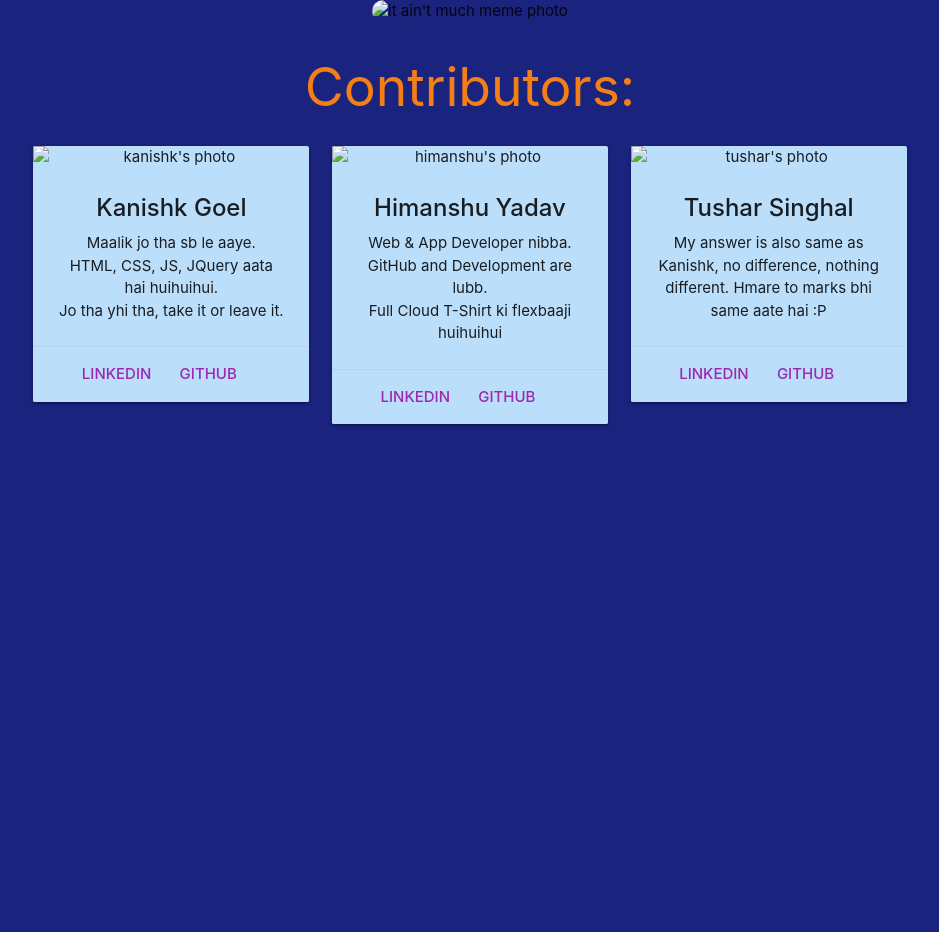
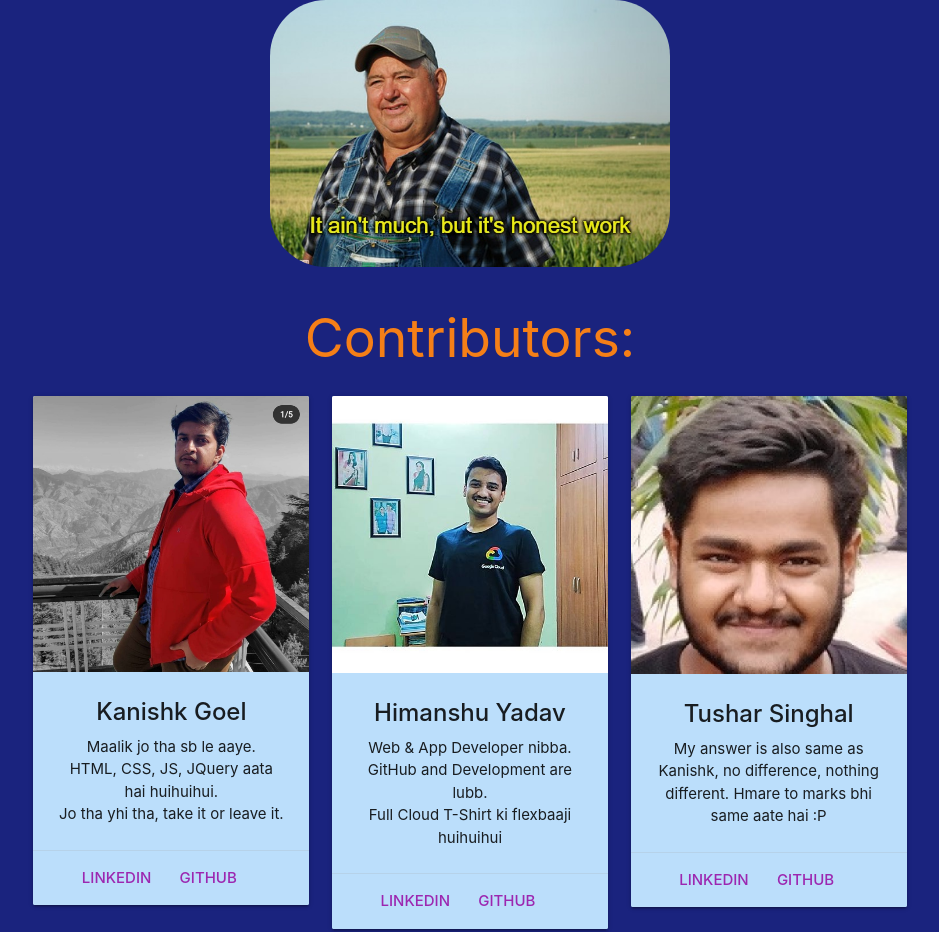
Before and after one commit to muskemteers/OurSQL, a plain HTML site: page html/creators.html in a window 1280 px wide. Shown: the whole page, without its empty margins (170-1109 px from the left). Before the commit the page ends 800 px from the top, so only its background shows below. Drawn offline with nearby package versions, Linux system fonts and the light colour scheme; the site is published under a folder, as on GitHub Pages, so addresses that start at the root find nothing.

Commit message:
Added links to photos and index link to creator

```diff
--- a/html/creators.html
+++ b/html/creators.html
@@ -3,6 +3,7 @@
 
 <head>
     <meta charset="UTF-8">
+    <link rel="icon" type="image/png" href="./../img/OurSQL.png">
     <link rel="stylesheet" href="https://fonts.googleapis.com/icon?family=Material+Icons">
     <link rel="stylesheet" href="https://code.jquery.com/ui/1.12.1/themes/base/jquery-ui.css">
     <link rel="stylesheet" href="https://cdnjs.cloudflare.com/ajax/libs/materialize/1.0.0/css/materialize.min.css">
@@ -22,7 +23,7 @@
 
 <body class="indigo darken-4">
     <div class="container center-align">
-        <img width="400px" id="meme-img" src="/img/aintmuch.jpg" alt="it ain't much meme photo">
+        <img width="400px" id="meme-img" src="./../img/aintmuch.jpg" alt="it ain't much meme photo">
     </div>
     <div class="container">
         <h2 class="yellow-text text-darken-4 center-align">Contributors:</h2>
@@ -30,7 +31,7 @@
             <div class="col s12 m4">
                 <div class="card blue lighten-4 center-align">
                     <div class="card-image">
-                        <img src="/img/kanishk.jpg" alt="kanishk's photo">
+                        <img src="./../img/kanishk.jpg" alt="kanishk's photo">
                     </div>
                     <div class="card-content">
                         <span class="card-title"><strong> Kanishk Goel</strong></span>
@@ -47,7 +48,7 @@
             <div class="col s12 m4">
                 <div class="card blue lighten-4 center-align">
                     <div class="card-image">
-                        <img src="/img/himanshu.png" alt="himanshu's photo">
+                        <img src="./../img/himanshu.png" alt="himanshu's photo">
                     </div>
                     <div class="card-content">
                         <span class="card-title"><strong>Himanshu Yadav</strong></span>
@@ -63,7 +64,7 @@
             <div class="col s12 m4">
                 <div class="card blue lighten-4 center-align">
                     <div class="card-image">
-                        <img src="/img/tushar.jpeg" alt="tushar's photo">
+                        <img src="./../img/tushar.jpeg" alt="tushar's photo">
                     </div>
                     <div class="card-content">
                         <span class="card-title"><strong>Tushar Singhal</strong></span>
```
Also changed, not shown: index.html (+1 -1 lines).
